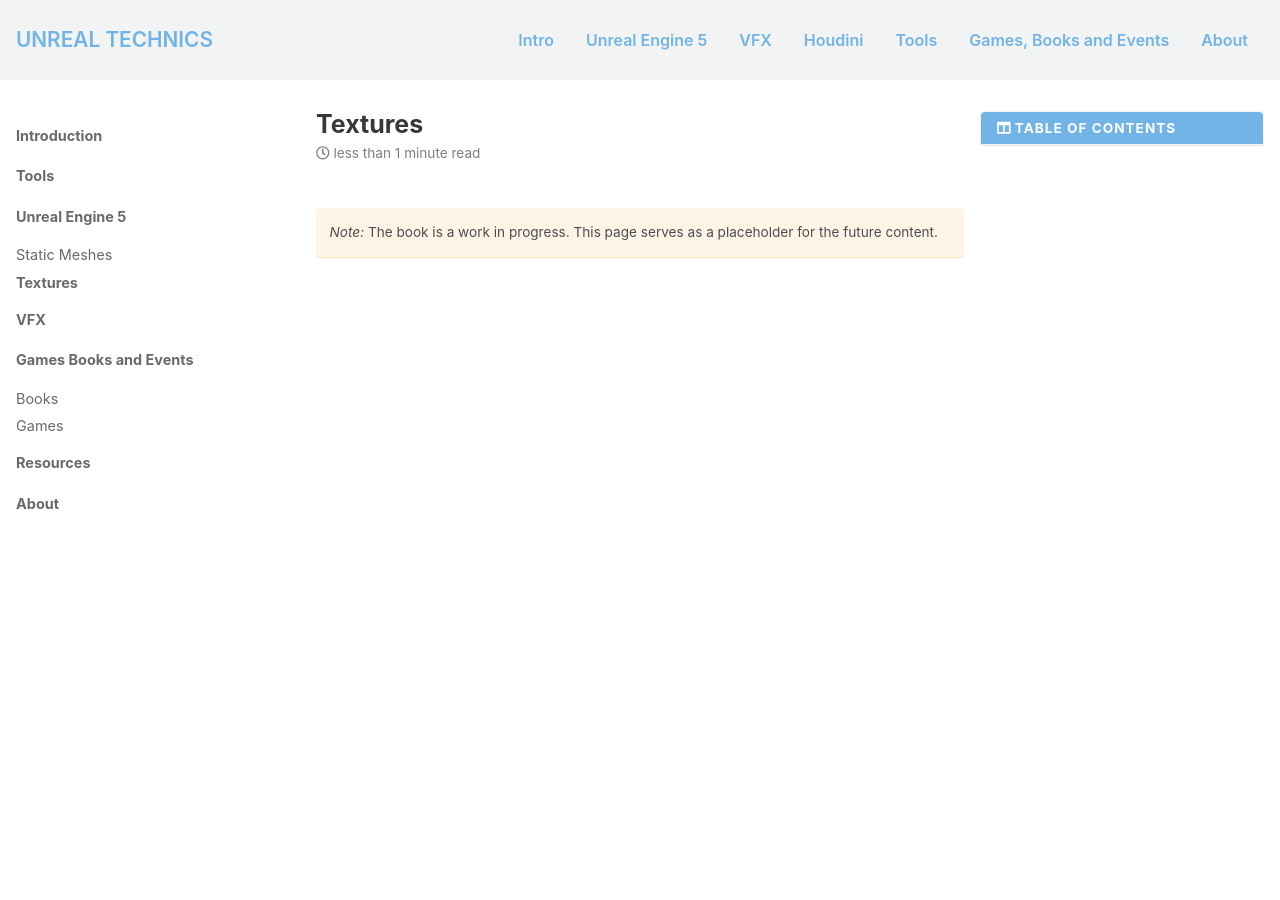
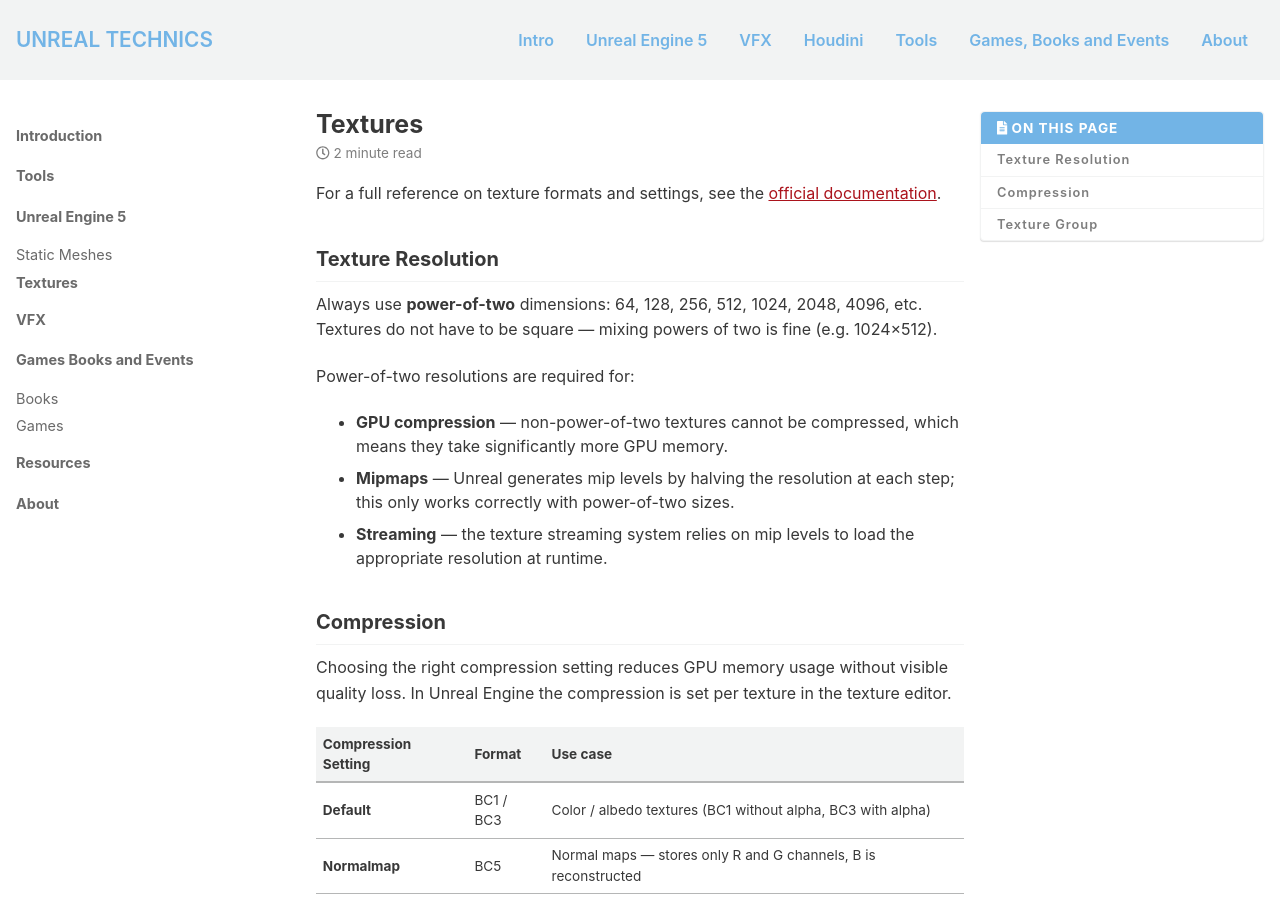
Before and after one commit to AdamKomarowski/unrealtechart, a Jekyll site: the page built from book/profiling/textures.md, in a window 1280 px wide and 900 px high. Built offline with Jekyll 4.4.1, drawn with Linux system fonts in a browser that asks for light colours; nearby versions of some CDN libraries; some of the changed text lies outside the part shown.

Commit message:
Add UV Channels, LOD link, and full Textures documentation
Static Meshes:
- Add UV Channels section (keep minimal, Maya export warning)
- Add LOD link to Epic's LOD Screen Size per platform docs

Textures:
- Texture Resolution: power-of-two requirement explained
- Compression: BC1/BC3/BC4/BC5/BC6H table with use cases
- Texture Group: purpose, streaming priority, platform scaling, common groups table
- Link to official texture format documentation

https://claude.ai/code/session_01EerHmiXwvsCSyvBkA6U6Lb

```diff
--- a/book/profiling/textures.md
+++ b/book/profiling/textures.md
@@ -2,8 +2,53 @@
 title: "Textures"
 excerpt: ""
 permalink: "/book/unrealengine/textures/"
+toc: true
+toc_sticky: true
 ---
 
-{% include toc icon="columns" title=page.title %}
+For a full reference on texture formats and settings, see the [official documentation](https://dev.epicgames.com/documentation/unreal-engine/texture-format-support-and-settings-in-unreal-engine).
 
-{% include custom/wip-warning.md %}
+## Texture Resolution
+
+Always use **power-of-two** dimensions: 64, 128, 256, 512, 1024, 2048, 4096, etc. Textures do not have to be square — mixing powers of two is fine (e.g. 1024×512).
+
+Power-of-two resolutions are required for:
+- **GPU compression** — non-power-of-two textures cannot be compressed, which means they take significantly more GPU memory.
+- **Mipmaps** — Unreal generates mip levels by halving the resolution at each step; this only works correctly with power-of-two sizes.
+- **Streaming** — the texture streaming system relies on mip levels to load the appropriate resolution at runtime.
+
+## Compression
+
+Choosing the right compression setting reduces GPU memory usage without visible quality loss. In Unreal Engine the compression is set per texture in the texture editor.
+
+| Compression Setting | Format | Use case |
+|---|---|---|
+| **Default** | BC1 / BC3 | Color / albedo textures (BC1 without alpha, BC3 with alpha) |
+| **Normalmap** | BC5 | Normal maps — stores only R and G channels, B is reconstructed |
+| **Masks** | BC4 | Single-channel masks — roughness, metallic, ambient occlusion |
+| **HDR** | BC6H | HDR environment textures |
+| **UserInterface2D** | — | UI textures, no mipmaps generated |
+
+**Rule of thumb:** never leave a texture on Default compression if it is a normal map or a single-channel mask — you waste memory and may get rendering artifacts.
+
+## Texture Group
+
+The **Texture Group** (also called LOD Group) controls how Unreal streams and manages a texture at runtime. It sets the streaming priority, mipmap bias, and maximum allowed resolution for a group of textures.
+
+Setting the correct Texture Group ensures:
+- The streaming system loads the right resolution at the right time.
+- High-priority surfaces (characters, weapons) keep full resolution longer than background props.
+- You can cap resolutions per group in the device profile, making it easy to scale quality across platforms without touching individual assets.
+
+Common Texture Groups:
+
+| Group | Typical use |
+|---|---|
+| **World** | Environment / architectural surfaces |
+| **WorldNormalMap** | Normal maps for environment meshes |
+| **Character** | Character skin and clothing |
+| **CharacterNormalMap** | Normal maps for characters |
+| **Effects** | VFX textures, particles |
+| **UI** | Interface elements |
+
+Always assign the most specific group that matches the texture's purpose — do not leave everything on the default **World** group.
```
Also changed, not shown: book/profiling/static-meshes.md (+8 -0 lines).
